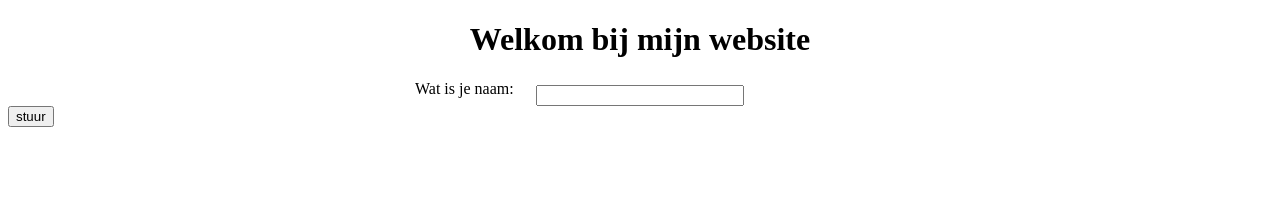
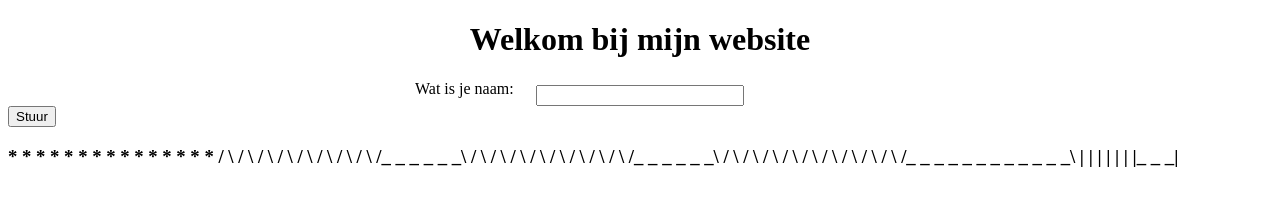
Before and after one commit to RuoFeng207/kerst, a plain HTML site: page kerst_2024.html in a window 1280 px wide. Drawn offline with Linux system fonts and the light colour scheme.

Commit message:
Update kerst_2024.html

```diff
--- a/kerst_2024.html
+++ b/kerst_2024.html
@@ -1,18 +1,59 @@
 <!DOCTYPE html>
-
 <html>
 <head>
-<title>Kerst 2024</title>
-<link rel="stylesheet" type="text/css" href="style.css">
+    <title>Kerst 2024</title>
+    <link rel="stylesheet" type="text/css" href="style.css">
 </head>
 <body>
-    <h1 id = "welkom">Welkom bij mijn website</h1>
+    <h1 id="welkom">Welkom bij mijn website</h1>
 
-        <label> Wat is je naam:</label>
-        <input id = "naam">
-        <button id = "bevestig">stuur</button>
+    <div class="container">
+        <label for="naam">Wat is je naam:</label>
+        <input id="naam" type="text">
+        <button id="bevestig">Stuur</button>
+    </div>
 
-    <h3 id = "bericht"></h3>
+    <h3 id="bericht"></h3>
+    <h3>                        *
+                            *   *   *
+                             *  *  *
+                                *
+                             *  *  *
+                            *   *   *
+                                *
+                               / \
+                              /   \
+                             /     \
+                            /       \
+                           /         \
+                          /           \
+                         /             \
+                        /               \
+                       /_ _ _       _ _ _\
+                            /      \
+                           /        \
+                          /          \
+                         /            \
+                        /              \
+                       /                \
+                      /                  \
+                     /                    \
+                    /_ _ _            _ _ _\
+                         /           \
+                        /             \
+                       /               \
+                      /                 \
+                     /                   \
+                    /                     \
+                   /                       \
+                  /                         \
+                 /                           \
+                /_ _ _ _ _ _       _ _ _ _ _ _\
+                            |     |
+                            |     |
+                            |     |
+                            |_ _ _|
+           </h3>
 
     <script src="index.js"></script>
 </body>
```
